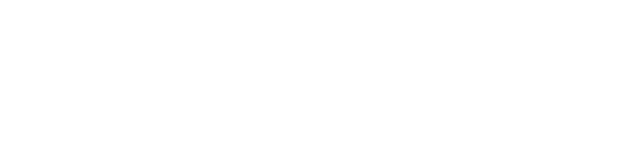
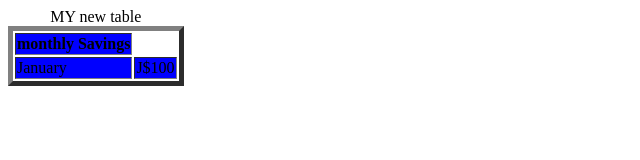
Before and after one commit to rasell416/First-Project, a plain HTML site: page index.html in a window 1280 px wide. Shown: the whole page, without its empty margins (0-640 px from the left). Drawn offline with Linux system fonts and the light colour scheme.

Commit message:
table added

```diff
--- a/index.html
+++ b/index.html
@@ -6,7 +6,19 @@
     <title>Document</title>
 </head>
 <body>
-
+    <table border="5px solid red">
+        <caption>MY new table</caption>
+        <colgroup>
+         <col span="2" style="background-color: blue;">
+        </colgroup>
+       <tr>
+        <th>monthly Savings</th>
+       </tr>
+       <tr>
+        <td>January</td>
+        <td>J$100</td>
+       </tr>
+    </table>
 
 
 </body>
```
